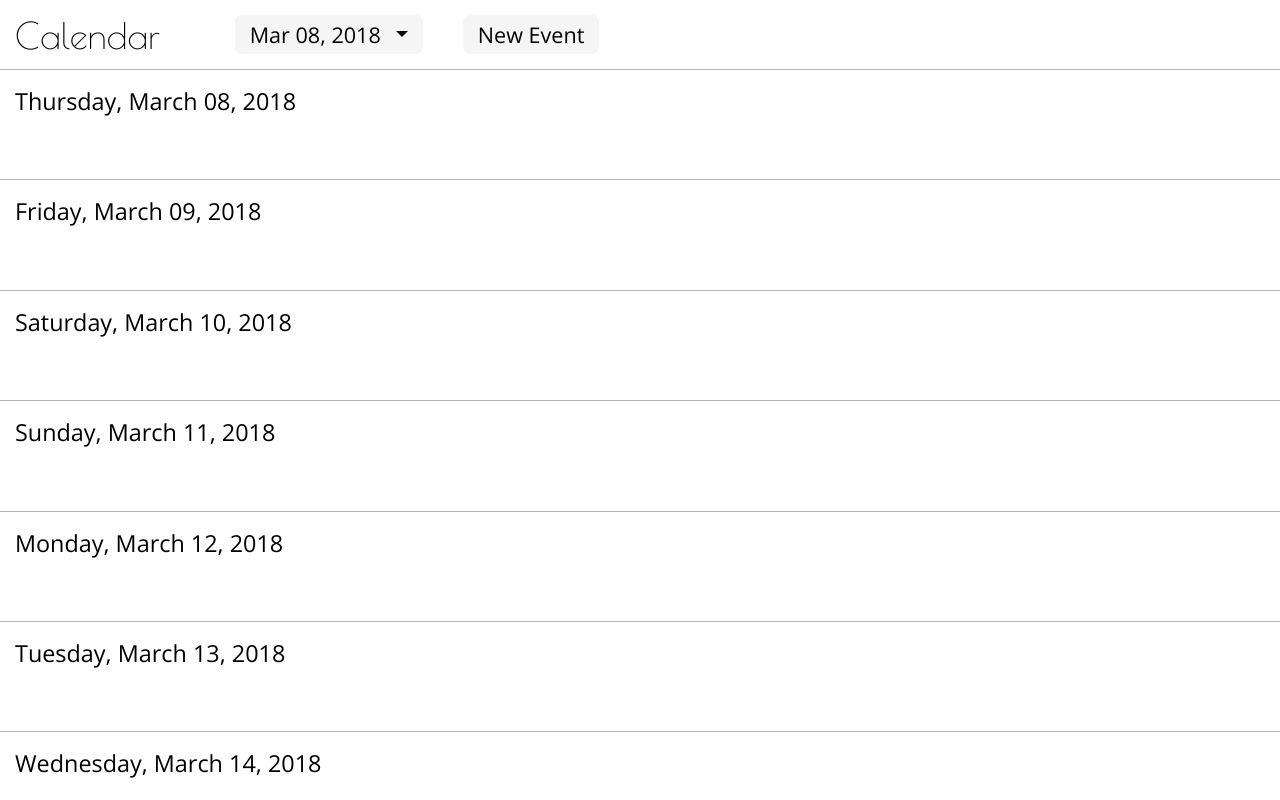
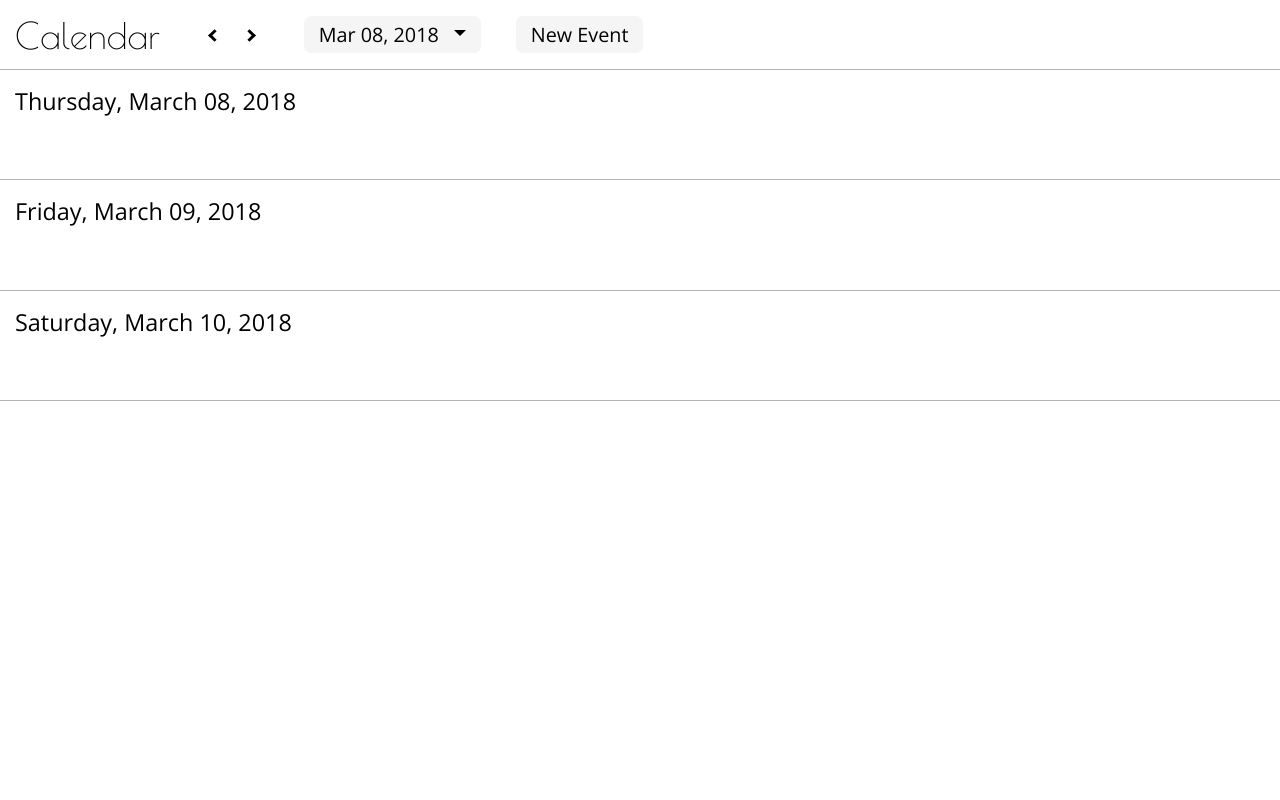
Before and after one commit to sequoian/calendar, a React (Create React App) app in the folder client/: page / in a window 1280 px wide. Shown: the top 800 px of the page. Built offline with nearby package versions, Linux system fonts and the light colour scheme.

Commit message:
nav arrows

```diff
--- a/client/src/actions/index.js
+++ b/client/src/actions/index.js
@@ -76,3 +76,17 @@ export const changeDay = day => {
     day: day.startOf('day')
   }
 }
+
+export const NEXT_DAY = 'NEXT_DAY'
+export const nextDay = () => {
+  return {
+    type: NEXT_DAY
+  }
+}
+
+export const PREV_DAY = 'PREV_DAY'
+export const prevDay = () => {
+  return {
+    type: PREV_DAY
+  }
+}
--- a/client/src/components/EventList.js
+++ b/client/src/components/EventList.js
@@ -15,7 +15,9 @@ class EventList extends Component {
 
   render() {
     const {events, selectedDay, onEventClick, onEventToggle, onDayClick} = this.props
-    for (let i = 0; i < 8; i++) {
+    // show the next x days whether or not they have any events
+    const daysToShow = 3
+    for (let i = 0; i < daysToShow; i++) {
       const day = moment(selectedDay).add(i, 'd').startOf('day').valueOf()
       if (!events[day]) events[day] = []
     }
@@ -68,13 +70,17 @@ const divideByDay = events => {
   return divided
 }
 
+const olderThan = day => event => event.day >= day
+
 const mapStateToProps = state => {
+  const selectedDay = state.calendar.selectedDay.valueOf()
   const events = state.events.slice()
-  const sorted = events.sort(sortByDay)
+  const filtered = state.calendar.showOlder ? events : events.filter(olderThan(selectedDay))
+  const sorted = filtered.sort(sortByDay)
   const divided = divideByDay(sorted)
   return {
     events: divided,
-    selectedDay: state.calendar.selectedDay.valueOf()
+    selectedDay
   }
 }
 
--- a/client/src/components/Header.js
+++ b/client/src/components/Header.js
@@ -6,10 +6,12 @@ import 'react-datepicker/dist/react-datepicker.css'
 import '../css/Header.css'
 import NewEventBtn from './NewEventBtn'
 import {scrollToDay} from '../scroll'
+import Nav from './Nav'
 
 const Header = ({selectedDay, onDayChange}) => (
   <div id="header">
     <h1>Calendar</h1>
+    <Nav />
     <DatePicker
       dateFormat="MMM DD, YYYY"
       customInput={<DatePickerInput />}
--- /dev/null
+++ b/client/src/components/Nav.js
@@ -0,0 +1,25 @@
+import React from 'react'
+import {connect} from 'react-redux'
+import {nextDay, prevDay} from '../actions'
+import '../css/Nav.css'
+
+const Nav = ({next, prev}) => (
+  <div className="nav">
+    <button onClick={prev}><i className="arrow left" /></button>
+    <button onClick={next}><i className="arrow right" /></button>
+  </div>
+)
+
+const mapDispatchToProps = dispatch => {
+  return {
+    next: e => dispatch(nextDay()),
+    prev: e => dispatch(prevDay())
+  }
+}
+
+const NavContainer = connect(
+  null,
+  mapDispatchToProps
+)(Nav)
+
+export default NavContainer
--- a/client/src/css/Header.css
+++ b/client/src/css/Header.css
@@ -3,14 +3,15 @@
   position: fixed;
   width: 100%;
   align-items: center;
-  padding: 0 15px;
+  padding: 0 5px;
   height: 70px;
   background-color: white;
   border-bottom: 1px solid var(--border-color);
+  --separation: 5px;
 }
 
 #calendar {
-  margin-right: 40px;
+  margin-right: var(--separation);
 }
 
 h1 {
@@ -22,9 +23,13 @@ h1 {
 
 @media (min-width: 675px) {
   h1 {
-    margin-right: 75px;
+    margin-right: var(--separation);
     display: block;
   }
+}
+
+.nav {
+  margin-right: var(--separation);
 }
 
 /* header button */
@@ -53,17 +58,10 @@ h1 {
   outline: none;
 }
 
-@media (min-width: 420px) {
-  #header button {
-    font-size: 1.2em;
-    padding: 5px 15px;
-  }
-}
-
 /* selection triangle */
 
 .select {
-  display: inline-block;
+  display: none;
   width: 0;
   height: 0;
   border-left: 6px solid transparent;
@@ -72,3 +70,19 @@ h1 {
   border-top: 6px solid var(--font-color);
   margin-left: 15px;
 }
+
+@media (min-width: 490px) {
+  #header {
+    --separation: 35px;
+    padding: 0 15px;
+  }
+
+  #header button {
+    font-size: 1.1em;
+    padding: 5px 15px;
+  }
+
+  .select {
+    display: inline-block;
+  }
+}
--- /dev/null
+++ b/client/src/css/Nav.css
@@ -0,0 +1,31 @@
+.nav button {
+  margin: 0 5px;
+  background-color: inherit !important;
+}
+
+.nav button:hover {
+  background-color: #dedede !important;
+}
+
+.arrow {
+  border: solid black;
+  border-width: 0 3px 3px 0;
+  display: inline-block;
+  padding: 3px;
+}
+
+.nav button:last-child {
+  padding: 0 10px 5px 8px !important;
+}
+
+.nav button:first-child {
+  padding: 0 8px 5px 10px !important;
+}
+
+.right {
+  transform: rotate(-45deg);
+}
+
+.left {
+  transform: rotate(135deg);
+}
--- a/client/src/reducers/calendar.js
+++ b/client/src/reducers/calendar.js
@@ -1,8 +1,9 @@
-import {CHANGE_DAY} from '../actions'
+import {CHANGE_DAY, NEXT_DAY, PREV_DAY} from '../actions'
 import moment from 'moment'
 
 const defaultState = {
-  selectedDay: moment().startOf('day')
+  selectedDay: moment().startOf('day'),
+  showOlder: false
 }
 
 const calendar = (state = defaultState, action) => {
@@ -11,6 +12,14 @@ const calendar = (state = defaultState, action) => {
       return {
         selectedDay: action.day
       }
+    case NEXT_DAY:
+      return {
+        selectedDay: state.selectedDay.add(1, 'day').startOf('day')
+      }
+    case PREV_DAY:
+    return {
+      selectedDay: state.selectedDay.subtract(1, 'day').startOf('day')
+    }
     default:
       return state
   }
```
